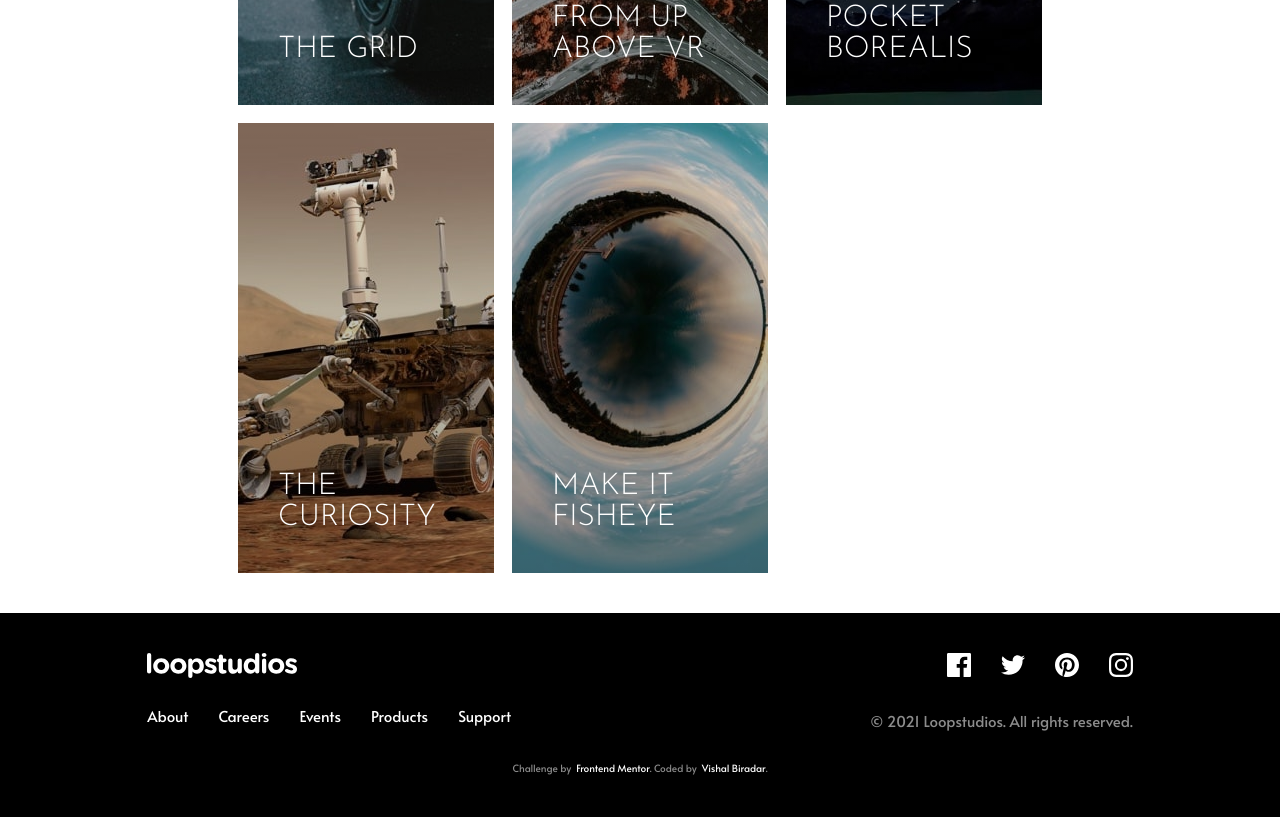
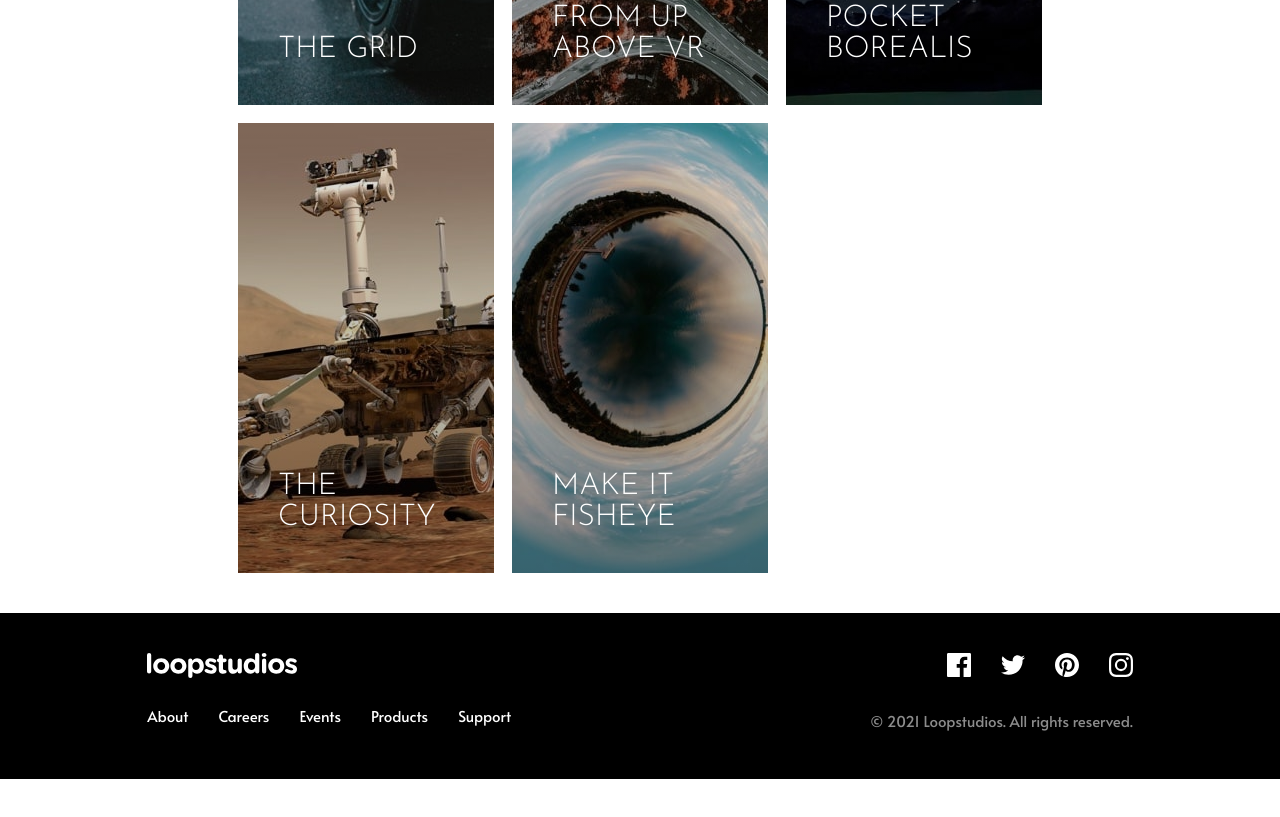
Before and after one commit to vishalbrdr/loopstudios-landing-page, a plain HTML site: page index.html in a window 1280 px wide. Shown: the part 2424-3241 px from the top of the page. After the commit the page ends 3203 px from the top, so only its background shows below. Drawn offline with Linux system fonts and the light colour scheme.

Commit message:
last commit

```diff
--- a/index.html
+++ b/index.html
@@ -50,7 +50,10 @@
       <section class="interactive">
         <div class="container">
           <div class="image">
-            <img src="./images/desktop/image-interactive.jpg" alt="image-interactive" />
+            <img
+              src="./images/desktop/image-interactive.jpg"
+              alt="image-interactive"
+            />
           </div>
           <div class="content">
             <h2>The leader in interactive VR</h2>
@@ -116,12 +119,6 @@
           <li><a href="#">Support</a></li>
         </ul>
         <p class="copyright">© 2021 Loopstudios. All rights reserved.</p>
-        <div class="attribution">
-          Challenge by
-          <li><a href="https://www.frontendmentor.io?ref=challenge" target="_blank"
-            >Frontend Mentor</a
-          ></li>. Coded by <li> <a href="#">Vishal Biradar</a></li>.
-        </div>
       </div>
     </footer>
     <script>
--- a/scss/_footer.scss
+++ b/scss/_footer.scss
@@ -30,7 +30,7 @@ footer {
   .container {
     display: grid;
     grid-template-columns: 1fr 1fr;
-    grid-template-rows: 1fr 1fr 1fr;
+    grid-template-rows: 1fr 1fr;
     margin: 4rem;
     grid-row-gap: 1rem;
     .logo {
@@ -78,27 +78,9 @@ footer {
       }
     }
     @media screen and (max-width: 760px) {
-      grid-template-rows: repeat(5, max-content);
+      grid-template-rows: repeat(4, max-content);
       grid-template-columns: 1fr;
       text-align: center;
     }
   }
-  .attribution {
-    grid-row: -2 / -1;
-    grid-column: 1 / -1;
-    justify-self: center;
-    color: $Dark-Gray;
-    display: flex;
-    align-items: center;
-    @include footer-socials();
-    li {
-      margin-left: 5px !important;
-      margin-bottom: -1rem;
-    }
-    a {
-      align-self: center;
-      font-size: 1rem !important;
-      margin-bottom: -1rem;
-    }
-  }
 }
```
Also changed, not shown: css/main.css.
